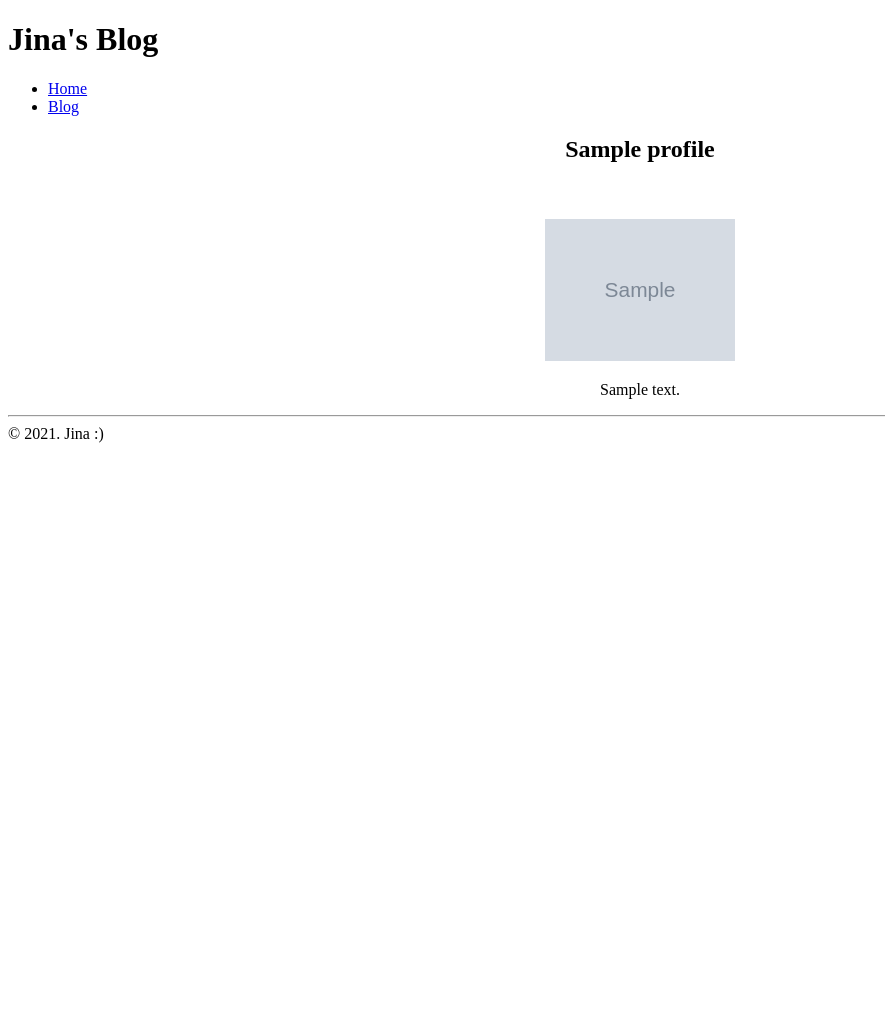
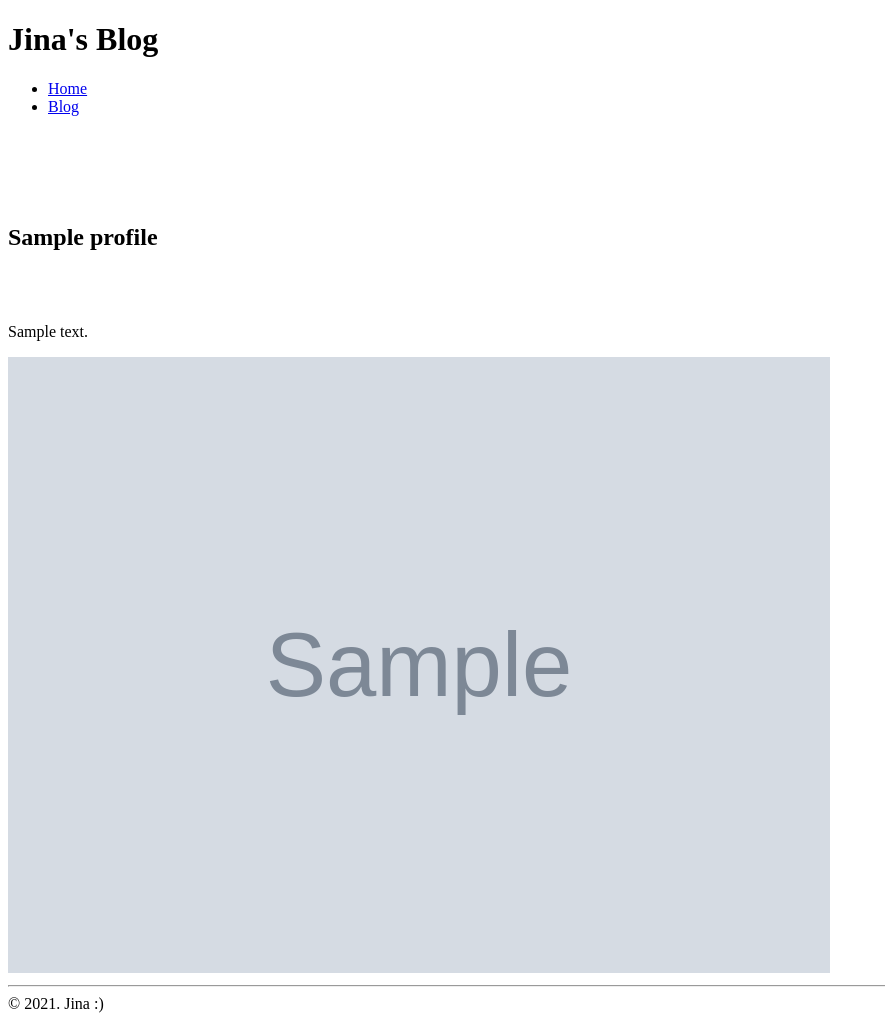
Before and after one commit to zzangpaka/devops_cloud, a Django app: page /blog/ in a window 1280 px wide. Shown: the whole page, without its empty margins (0-885 px from the left). Before the commit the page ends 443 px from the top, so only its background shows below. Run offline with Django 3.2, Linux system fonts and the light colour scheme; tables that the repository leaves empty hold one stand-in row (values such as "Sample post"); grey boxes marked "Sample" are stand-in pictures.

Commit message:
post_detail과 profile 수정

```diff
--- a/mydjango18/blog/templates/blog/profile.html
+++ b/mydjango18/blog/templates/blog/profile.html
@@ -1,19 +1,22 @@
 {% extends "blog/layout.html" %}
 
 {% block content %}
-    <center><div>
-        {% for profile in profile %}
-            <h2>
-                {{ profile.title }}
-            </h2>
-            <br>
-            <br>
-            <img src="{{ profile.photo.url }}" alt="{{ profile.title }}" style="max-width: 15%;" />
-            <br>
-            <p>
-                {{ profile.content|linebreaks }}
-            </p>
-        {% endfor %}
-    </div></center>
+    <div class="row featurette">
+        <div class="col-md-7">
+            {% for profile in profile %}
+                <br>
+                <br>
+                <br>
+                <br>
+                <h2 class="featurette-heading">{{ profile.title }}</h2>
+                <br>
+                <br>
+                <p class="lead">{{ profile.content|linebreaks }}</p>
+                </div>
+                <div class="col-md-5">
+                    <img src="{{ profile.photo.url }}" width=65%" title="{{ profile.title }}"/>
+            {% endfor %}
+            </div>
+    </div>
 
 {% endblock %}
```
Also changed, not shown: mydjango18/blog/templates/blog/post_detail.html (+11 -0 lines).
